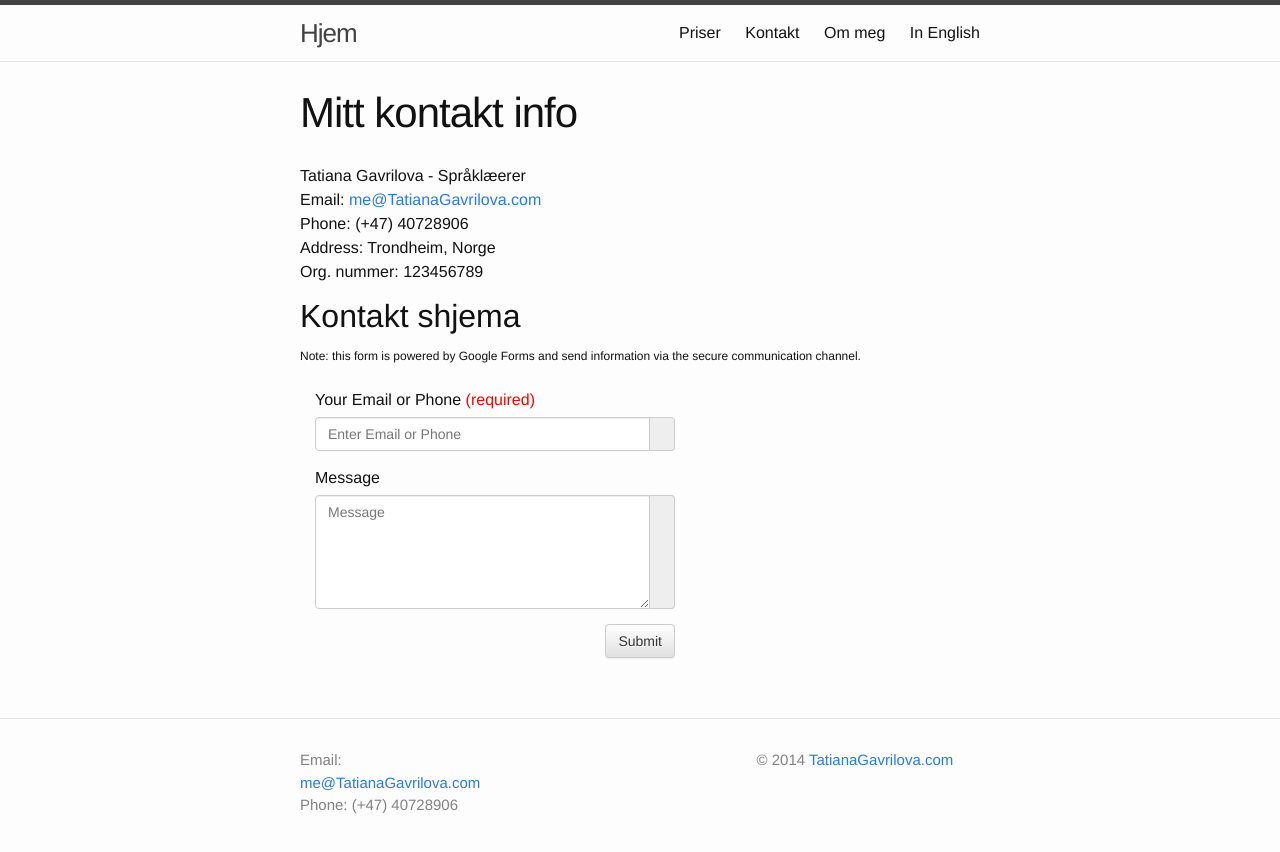
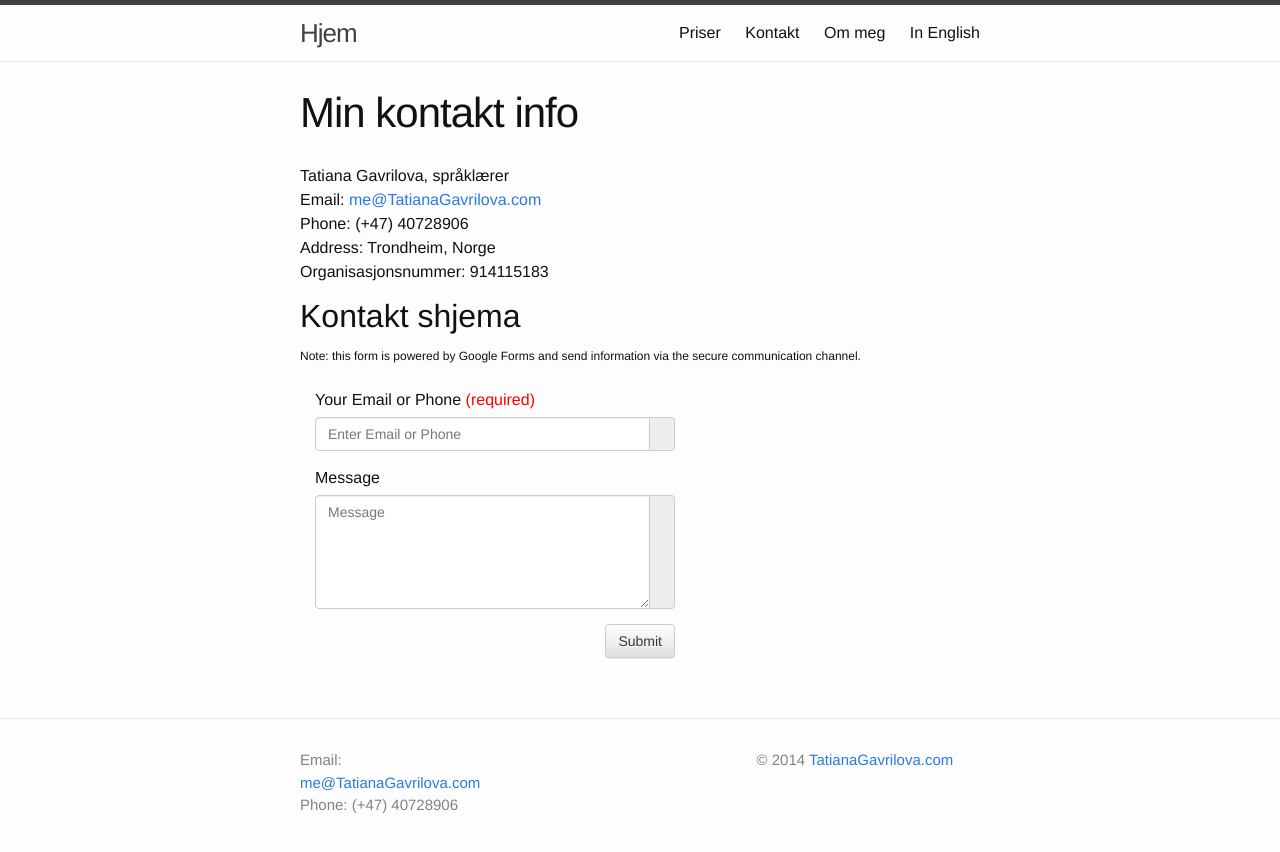
Before and after one commit to TatianaGavrilova/tatianagavrilova.github.io, a Jekyll site: the page built from 01-contacts.md, in a window 1280 px wide. Shown: the top 852 px of the page. Built offline with Jekyll 4.4.1, drawn with Linux system fonts in a browser that asks for light colours.

Commit message:
Fix contact info. Minor cleanup.

```diff
--- a/01-contacts.md
+++ b/01-contacts.md
@@ -2,7 +2,7 @@
 layout: page
 title: Kontakt
 permalink: /contacts/
-long_title: Mitt kontakt info
+long_title: Min kontakt info
 ---
 <div class="container">
 <div class="row">
@@ -11,7 +11,7 @@ long_title: Mitt kontakt info
     <li>Email: <a href="mailto:{{ site.email }}">{{ site.email }}</a></li>
     <li>Phone: {{ site.phone }}</li>
     <li>Address: {{ site.address }}</li>
-    <li>Org. nummer: {{ site.orgnumber }}</li>
+    <li>Organisasjonsnummer: {{ site.orgnumber }}</li>
   </ul>
 </div>
 </div>
--- a/_config.yml
+++ b/_config.yml
@@ -1,10 +1,10 @@
 # Site settings
 title: Tatiana Gavrilova
-description: Tatiana Gavrilova - Språklæerer
+description: "Tatiana Gavrilova, språklærer"
 email: me@TatianaGavrilova.com
 phone: (+47) 40728906
 address: "Trondheim, Norge"
-orgnumber: 123456789
+orgnumber: 914115183
 baseurl: ""
 name: TatianaGavrilova.com
 url: "http://TatianaGavrilova.com"
```
Also changed, not shown: 00-prices.md (+1 -1 lines), 02-about.md (+1 -1 lines), 50-english.md (+3 -2 lines), index.md (+2 -1 lines), images/favicon.ico.
